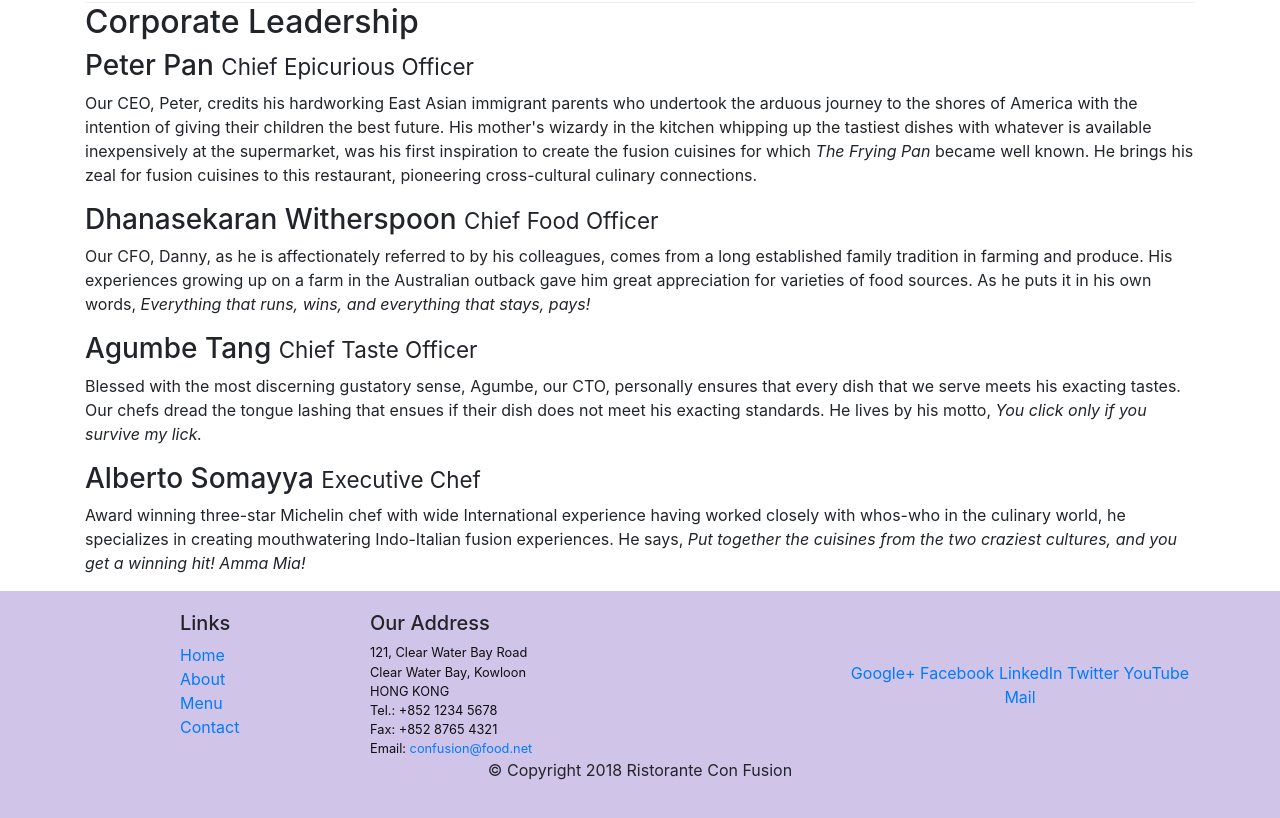
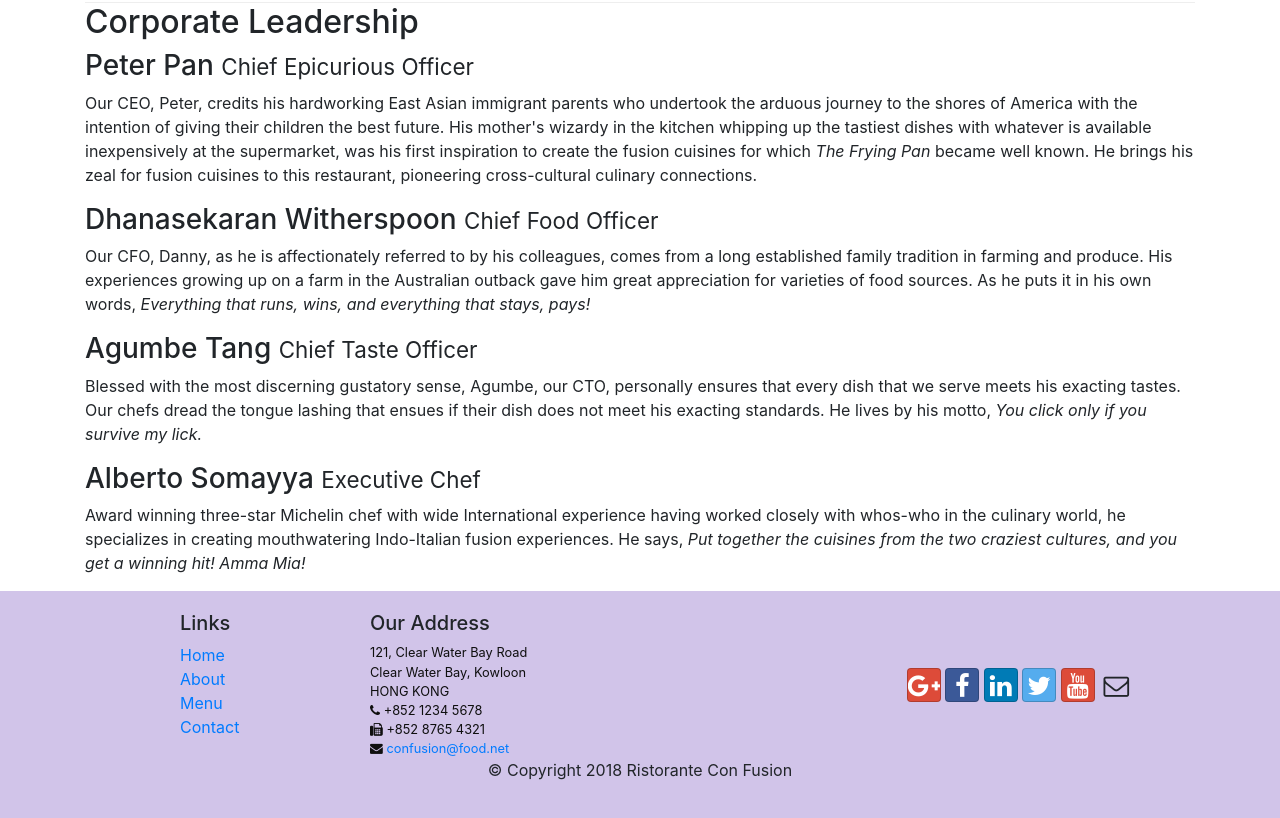
Before and after one commit to yahsashay/conFusion, a website: page aboutus.html in a window 1280 px wide. Shown: the part 862-1680 px from the top of the page. Drawn offline with nearby package versions, Linux system fonts and the light colour scheme.

Commit message:
icon fonts

```diff
--- a/aboutus.html
+++ b/aboutus.html
@@ -25,10 +25,10 @@
             <a class="navbar-brand mr-auto" href="./index.html">Ristrorante Con Fusion</a>
             <div class="collapse navbar-collapse" id="Navbar">
                 <ul class="navbar-nav mr-auto">
-                    <li class="nav-item"><a class="nav-link" href="./index.html">Home</a></li>
-                    <li class="nav-item active"><a class="nav-link" href="#">About</a></li>
-                    <li class="nav-item"><a class="nav-link" href="#">Menu</a></li>
-                    <li class="nav-item"><a class="nav-link" href="#">Contact</a></li>
+                    <li class="nav-item"><a class="nav-link" href="./index.html"><span class="fa fa-home fa-lg"></span> Home</a></li>
+                    <li class="nav-item active"><a class="nav-link" href="#"><span class="fa fa-info fa-lg"></span> About</a></li>
+                    <li class="nav-item"><a class="nav-link" href="#"><span class="fa fa-list fa-lg"></span> Menu</a></li>
+                    <li class="nav-item"><a class="nav-link" href="#"><span class="fa fa-address-card fa-lg"></span> Contact</a></li>
                 </ul>
             </div>
         </div>
@@ -104,19 +104,19 @@
 		              121, Clear Water Bay Road<br>
 		              Clear Water Bay, Kowloon<br>
 		              HONG KONG<br>
-		              Tel.: +852 1234 5678<br>
-		              Fax: +852 8765 4321<br>
-		              Email: <a href="mailto:confusion@food.net">confusion@food.net</a>
+		              <i class="fa fa-phone fa-la"></i> +852 1234 5678<br>
+		              <i class="fa fa-fax fa-la"></i> +852 8765 4321<br>
+		              <i class="fa fa-envelope fa-la"></i> <a href="mailto:confusion@food.net">confusion@food.net</a>
 		           </address>
                 </div>
                 <div class="col-12 col-sm-4 align-self-center">
                     <div class="text-center">
-                        <a href="http://google.com/+">Google+</a>
-                        <a href="http://www.facebook.com/profile.php?id=">Facebook</a>
-                        <a href="http://www.linkedin.com/in/">LinkedIn</a>
-                        <a href="http://twitter.com/">Twitter</a>
-                        <a href="http://youtube.com/">YouTube</a>
-                        <a href="mailto:">Mail</a>
+                        <a class="btn btn-social-icon btn-google" href="http://google.com/+"><i class="fa fa-google-plus fa-lg"></i></a>
+                        <a class="btn btn-social-icon btn-facebook" href="http://www.facebook.com/profile.php?id="><i class="fa fa-facebook fa-lg"></i></a>
+                        <a class="btn btn-social-icon btn-linkedin" href="http://www.linkedin.com/in/"><i class="fa fa-linkedin fa-lg"></i></a>
+                        <a class="btn btn-social-icon btn-twitter" href="http://twitter.com/"><i class="fa fa-twitter fa-lg"></i></a>
+                        <a class="btn btn-social-icon btn-google" href="http://youtube.com/"><i class="fa fa-youtube fa-lg"></i></a>
+                        <a class="btn btn-social-icon" href="mailto:"><i class="fa fa-envelope-o fa-lg"></i></a>
                     </div>
                 </div>
            </div>
```
Also changed, not shown: index.html (+13 -13 lines).
